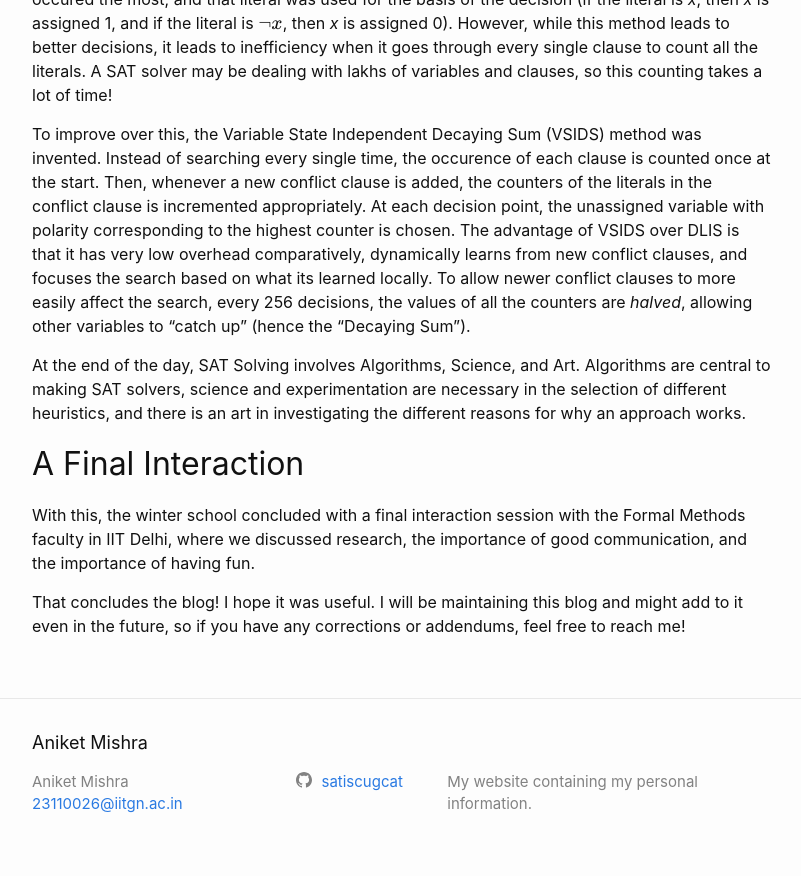
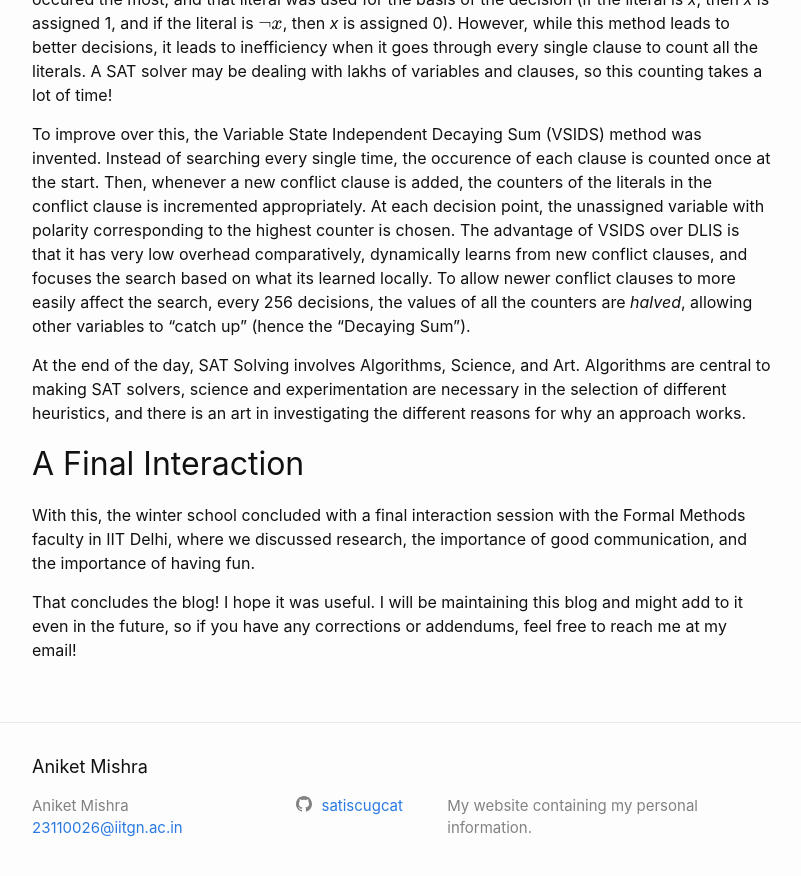
Before and after one commit to satiscugcat/satiscugcat.github.io, a Jekyll site: the page built from _posts/2024-12-06-formal-verification-and-program-synthesis.markdown, in a window 1280 px wide and 900 px high, scrolled down 20386 px. Shown: the top 876 px of the window, without its empty margins (238-1039 px from the left). Built offline with Jekyll 4.4.1, drawn with Linux system fonts in a browser that asks for light colours; formulas are drawn with MathJax 3; some of the changed text lies outside the part shown.

Commit message:
Formal Verification Blog... Its Over...

```diff
--- a/_posts/.#2024-12-06-formal-verification-and-program-synthesis.markdown
+++ /dev/null
@@ -1 +0,0 @@
-aniket@sati.1821:1733455497
--- a/_posts/2024-12-06-formal-verification-and-program-synthesis.markdown
+++ b/_posts/2024-12-06-formal-verification-and-program-synthesis.markdown
@@ -426,4 +426,4 @@ At the end of the day, SAT Solving involves Algorithms, Science, and Art. Algori
 With this, the winter school concluded with a final interaction session with the Formal Methods faculty in IIT Delhi, where we discussed research, the importance of good communication, and the importance of having fun.
 
 
-That concludes the blog! I hope it was useful. I will be maintaining this blog and might add to it even in the future, so if you have any corrections or addendums, feel free to reach me!
+That concludes the blog! I hope it was useful. I will be maintaining this blog and might add to it even in the future, so if you have any corrections or addendums, feel free to reach me at my email!
```
Also changed, not shown: other parts of _posts/2024-12-06-formal-verification-and-program-synthesis.markdown (+1 -1 lines), 1 other file.
